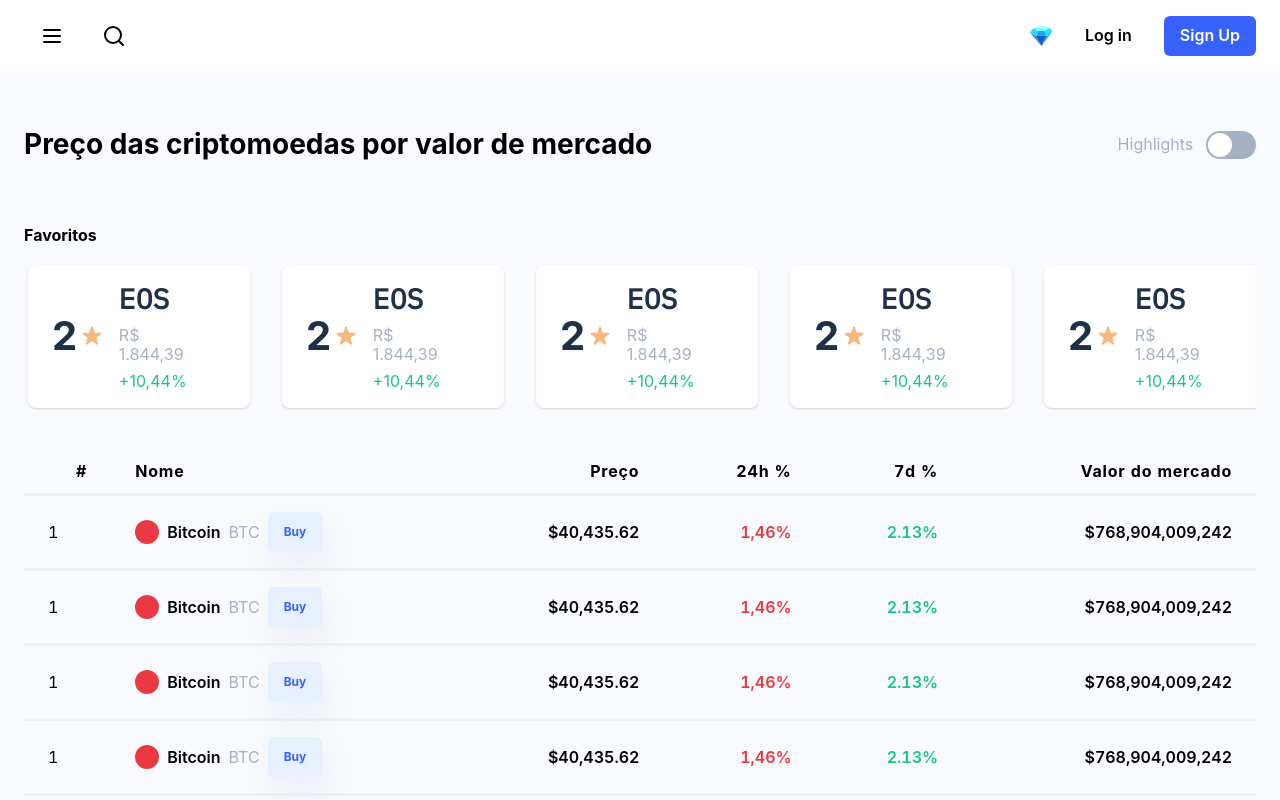
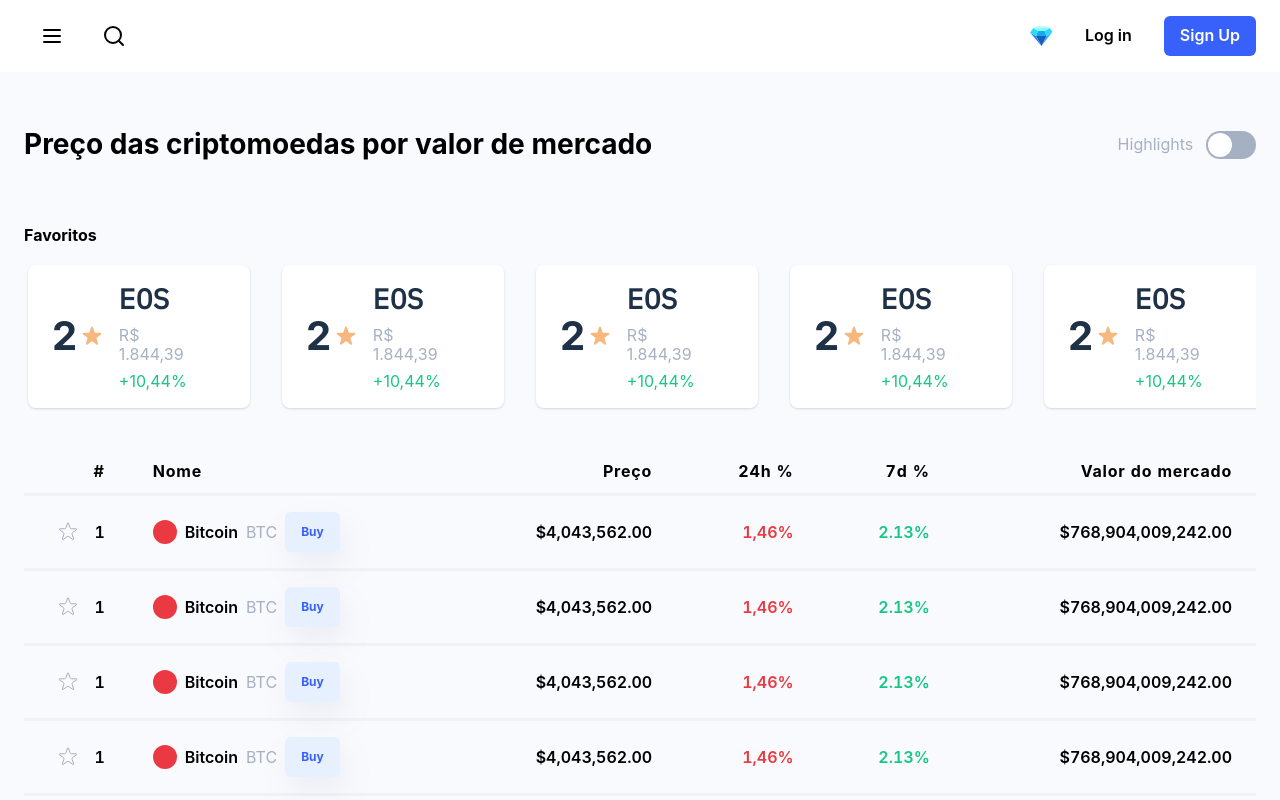
Before and after one commit to matheusscode/coin-market-cap, a React (Vite) app: page / in a window 1280 px wide. Shown: the top 800 px of the page. Built offline with nearby package versions, Linux system fonts and the light colour scheme.

Commit message:
feat: applying display none to the index headers along with their columns in the table when the size is less than 870px and creating a function to format numbers in capital

```diff
--- a/src/components/CardCoin.tsx
+++ b/src/components/CardCoin.tsx
@@ -1,10 +1,25 @@
 import React from "react";
-import { Card, Flex, Image, Stack, Text, Heading } from "@chakra-ui/react";
-import favorite from "../../public/icons/favorite_active.svg"
+import { Card, Flex, Image, Stack, Text, Heading, keyframes, usePrefersReducedMotion } from "@chakra-ui/react";
+import startIcon from "../../public/icons/favorite_active.svg";
 
 interface CardCoinProps {}
 
+const jump = keyframes`
+0% {
+  transform: translateY(0);
+}
+50% {
+  transform: translateY(-20px);
+}
+100% {
+  transform: translateY(0);
+}`;
+
 const CardCoin: React.FC<CardCoinProps> = () => {
+  const prefersReducedMotion = usePrefersReducedMotion();
+
+  const jumpIn = prefersReducedMotion ? undefined : `${jump} 0.5s both`;
+
   return (
     <Card
       display="flex"
@@ -16,7 +31,7 @@ const CardCoin: React.FC<CardCoinProps> = () => {
       borderRadius="8px"
       border="1px solid border"
       transition="all 0.4s ease"
-      _hover={{bg: "bg_variant"}}
+      _hover={{ bg: "bg_variant" }}
     >
       <Stack direction="row" gap="1rem" alignItems="center">
         <Flex gap="0.2rem">
@@ -24,13 +39,12 @@ const CardCoin: React.FC<CardCoinProps> = () => {
             as="h1"
             fontSize="2.5rem"
             fontWeight={700}
-
             lineHeight="2.275rem"
             color="deep_gray"
           >
             2
           </Heading>
-          <Image src={favorite} alt="" />
+          <Image src={startIcon} alt="Star" animation={jumpIn} />
         </Flex>
         <Stack>
           <Flex>
@@ -55,7 +69,6 @@ const CardCoin: React.FC<CardCoinProps> = () => {
           </Text>
           <Text
             color="green"
-
             fontWeight={400}
             fontSize="1rem"
             lineHeight="1.21rem"
--- a/src/components/Navbar.tsx
+++ b/src/components/Navbar.tsx
@@ -28,7 +28,6 @@ export default function Navbar() {
   const [isLargerThan1450] = useMediaQuery("(max-width: 1450px)");
   const [isLargerThan800] = useMediaQuery("(max-width: 800px)");
 
-
   const toggleExpand = () => {
     setIsExpand(true);
   };
@@ -37,10 +36,9 @@ export default function Navbar() {
     setIsExpand(false);
   };
 
-
   useEffect(() => {
     if (isLargerThan1450) {
-      toggleDecrease()
+      toggleDecrease();
     }
   }, [isLargerThan1450]);
 
--- a/src/components/Panel.tsx
+++ b/src/components/Panel.tsx
@@ -1,5 +1,5 @@
 import React from "react";
-import { Table, Thead, Tbody, Tr, Th, TableContainer } from "@chakra-ui/react";
+import { Table, Thead, Tbody, Tr, Th, TableContainer, useMediaQuery } from "@chakra-ui/react";
 import Row from "./Row";
 
 interface PanelProps {}
@@ -14,6 +14,10 @@ const headers: string[] = [
 ];
 
 const Panel: React.FC<PanelProps> = () => {
+
+  const [isLargerThan870] = useMediaQuery("(max-width: 870px)");
+
+
   return (
     <TableContainer>
       <Table variant="simple">
@@ -24,6 +28,7 @@ const Panel: React.FC<PanelProps> = () => {
                 key={header}
                 color="dark"
                 fontSize="1rem"
+                display={(isLargerThan870 && (header === "24h %" || header === "7d %")) ? "none" : ""}
                 fontWeight={700}
                 lineHeight="1.21rem"
                 textTransform="inherit"
--- a/src/components/Row.tsx
+++ b/src/components/Row.tsx
@@ -1,10 +1,65 @@
 import React from "react";
-import { Button, Stack, Td, Tr, Heading, Box, Text } from "@chakra-ui/react";
+import {
+  Button,
+  Stack,
+  Td,
+  Tr,
+  Heading,
+  Box,
+  Text,
+  useMediaQuery,
+  Image,
+  keyframes,
+  usePrefersReducedMotion,
+} from "@chakra-ui/react";
+import { useState } from "react";
+import { currencyFormatter } from "../utils/currencyFormatter";
+import starActive from "../../public/icons/favorite_active.svg";
+import starInactive from "../../public/icons/favorite.svg";
+
+const shake = keyframes`
+0% {
+  transform: rotate(0deg);
+}
+25% {
+  transform: rotate(-20deg);
+}
+50% {
+  transform: rotate(20deg);
+}
+100% {
+  transform: rotate(0deg);
+}
+`;
 
 const Row: React.FC = () => {
+  const prefersReducedMotion = usePrefersReducedMotion();
+
+  const shakeIn = prefersReducedMotion ? undefined : `${shake} 0.5s both`;
+
+  const [favorite, setFavorite] = useState<boolean>(false);
+  const [isLargerThan870] = useMediaQuery("(max-width: 870px)");
+
+  const toggleFavoriteCoin = () => {
+    setFavorite(!favorite);
+  };
+
   return (
-    <Tr borderBottom="3px solid #EFF2F5">
-      <Td>1</Td>
+    <Tr borderBottom="3px solid #EFF2F5" transition="all 0.4s ease" _hover={{bg: "bg_variant"}}>
+      <Td w="2%">
+        <Stack direction="row" alignItems="center" gap="0.4rem" >
+          <Button onClick={toggleFavoriteCoin} p="0">
+            <Image
+              animation={favorite ? shakeIn : undefined}
+              src={favorite ? starActive : starInactive}
+              alt={favorite ? "Star active." : "Star inactive."}
+            />
+          </Button>
+          <Text fontSize="1rem" fontWeight={600} lineHeight="1.21rem">
+            1
+          </Text>
+        </Stack>
+      </Td>
       <Td>
         <Stack direction="row" gap="0.5rem" alignItems="center">
           <Box w="24px" h="24px" bg="red" borderRadius="50%" />
@@ -44,9 +99,9 @@ const Row: React.FC = () => {
         fontWeight={600}
         lineHeight="1.21rem"
       >
-        $40,435.62
+        {currencyFormatter(4043562)}
       </Td>
-      <Td isNumeric>
+      <Td isNumeric display={isLargerThan870 ? "none" : ""}>
         <Stack>
           <Text
             color="red"
@@ -58,7 +113,7 @@ const Row: React.FC = () => {
           </Text>
         </Stack>
       </Td>
-      <Td isNumeric>
+      <Td isNumeric display={isLargerThan870 ? "none" : ""}>
         <Stack>
           <Text
             color="green"
@@ -77,7 +132,7 @@ const Row: React.FC = () => {
         fontWeight={600}
         lineHeight="1.21rem"
       >
-        $768,904,009,242
+        {currencyFormatter(768904009242)}
       </Td>
     </Tr>
   );
--- /dev/null
+++ b/src/utils/currencyFormatter.ts
@@ -0,0 +1,6 @@
+export const currencyFormatter = (amount: number) => {
+  return new Intl.NumberFormat("en-US", {
+    style: "currency",
+    currency: "USD",
+  }).format(amount);
+};
```
